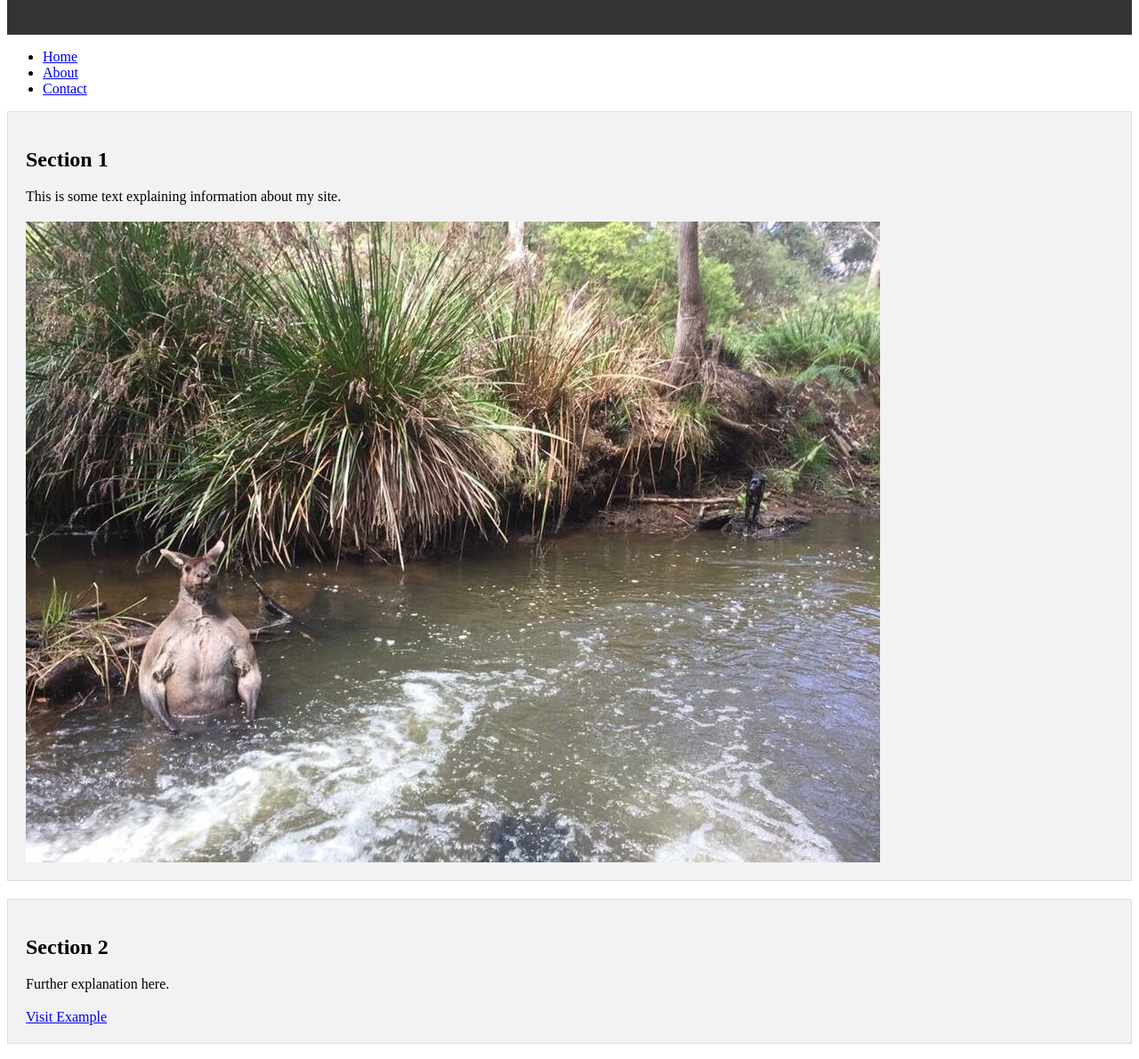
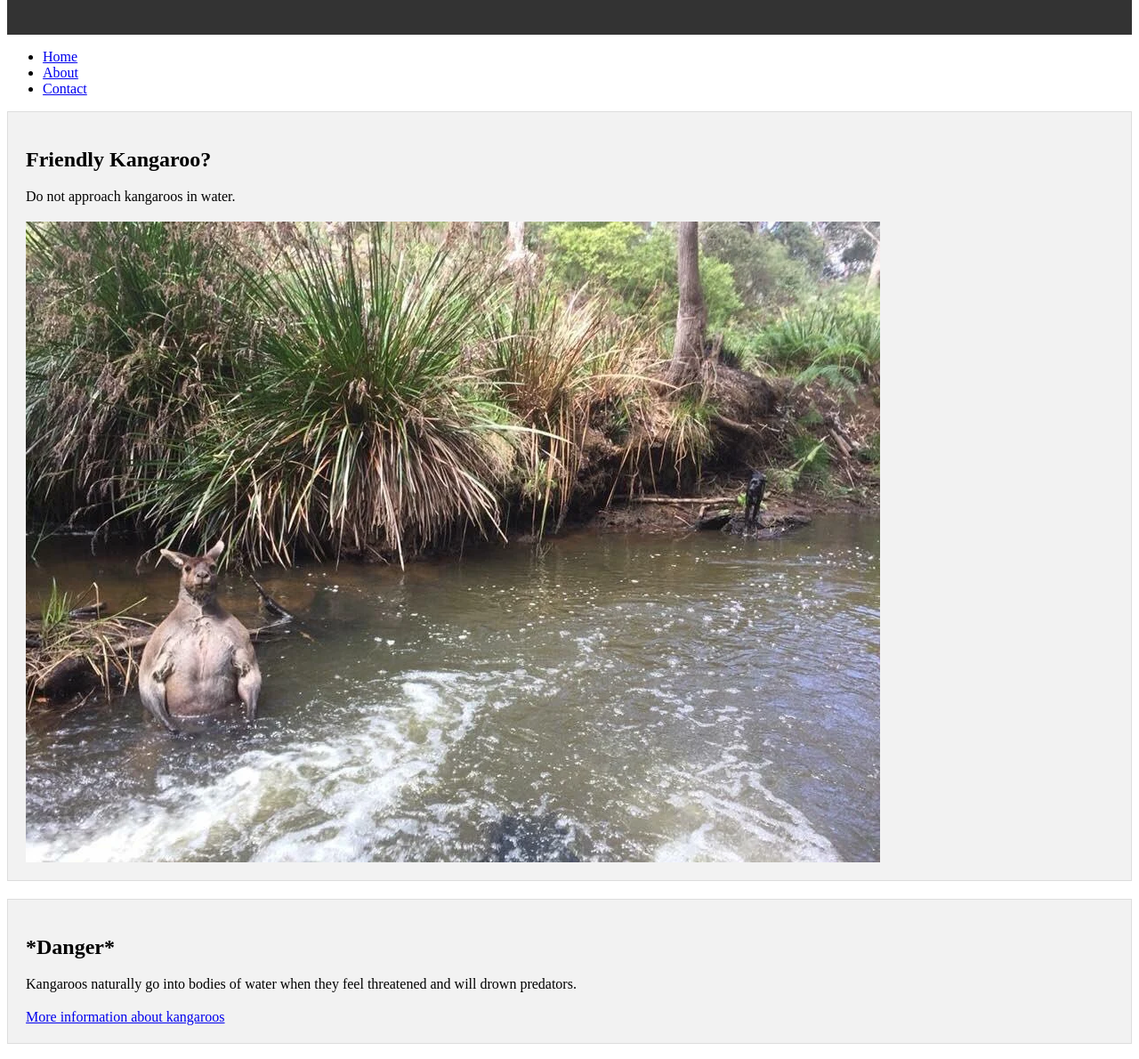
Before and after one commit to jk-ut/jk-ut.github.io, a plain HTML site: page index.html in a window 1280 px wide. Shown: the part 89-1279 px from the top of the page at 89% size. Drawn offline with Linux system fonts and the light colour scheme.

Commit message:
updating description and site

```diff
--- a/index.html
+++ b/index.html
@@ -1,7 +1,7 @@
 <html>
 <head>
 	<title>My Site</title>
-	<meta name="description" content="This is my site.">
+	<meta name="description" content="This is my site. UT, ECE 461L, HW5, Task 1">
 	<link rel="stylesheet" type="text/css" href="style.css">
 </head>
 <body>
@@ -17,14 +17,14 @@
 	</nav>
 	<main>
 		<div class="section">
-			<h2>Section 1</h2>
-			<p>This is some text explaining information about my site.</p>
+			<h2>Friendly Kangaroo?</h2>
+			<p>Do not approach kangaroos in water.</p>
 			<img src="image.jpg" alt="An image">
 		</div>
 		<div class="section">
-			<h2>Section 2</h2>
-			<p>Further explanation here.</p>
-			<a href="https://www.example.com">Visit Example</a>
+			<h2>*Danger*</h2>
+			<p>Kangaroos naturally go into bodies of water when they feel threatened and will drown predators.</p>
+			<a href="https://en.wikipedia.org/wiki/Kangaroo">More information about kangaroos</a>
 		</div>
 	</main>
 	<footer>
```
